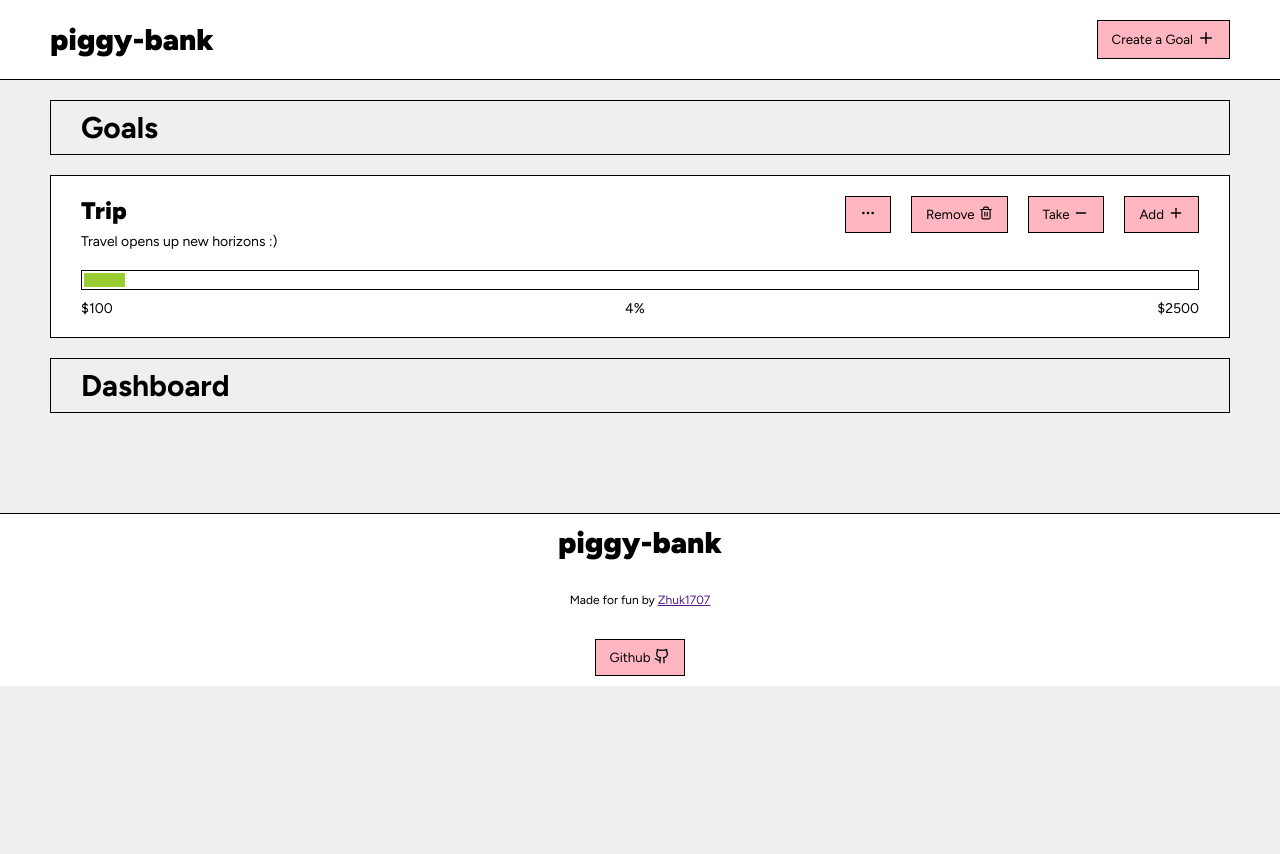
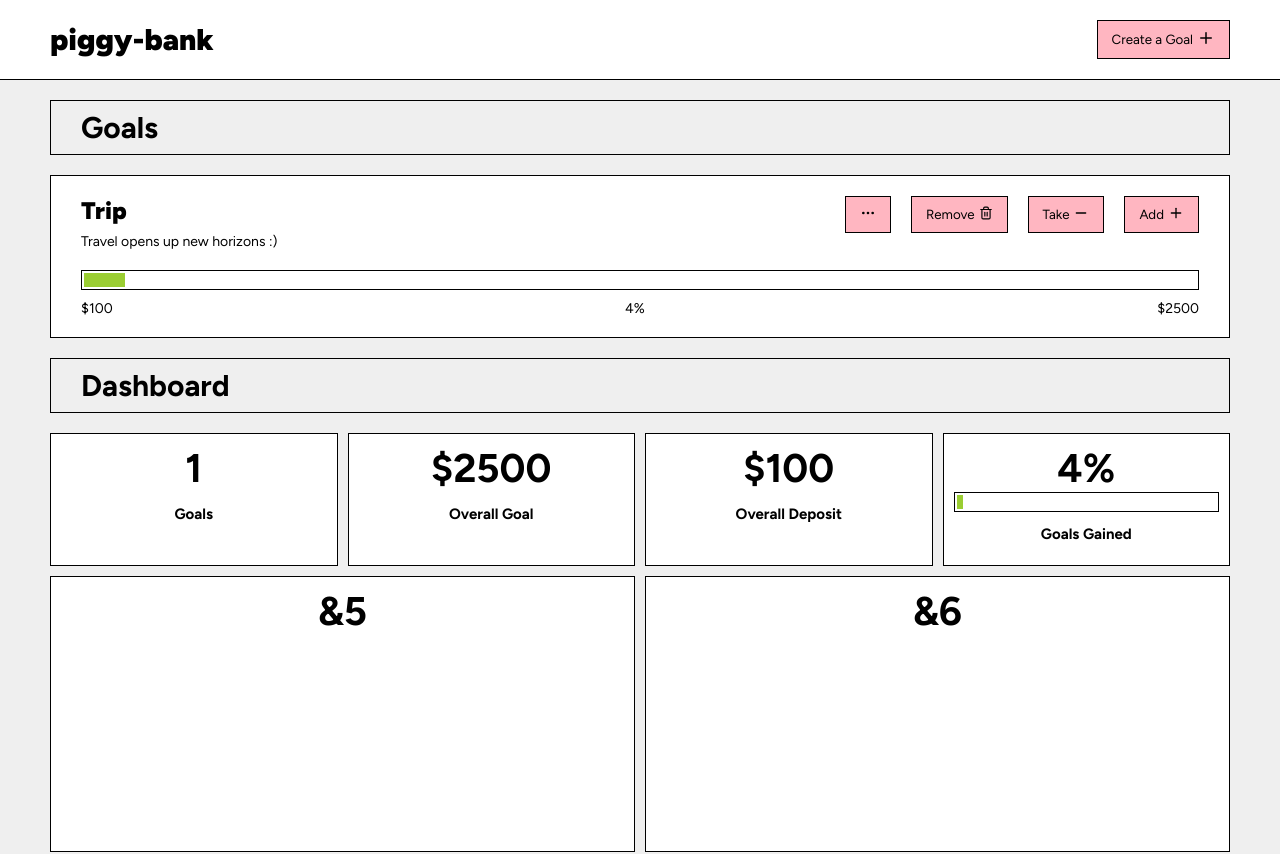
Before and after one commit to zhuk1707/piggy-bank-app, a React (Vite) app: page / in a window 1280 px wide. Shown: the top 854 px of the page. Before the commit the page ends 800 px from the top, so only its background shows below. Built offline with nearby package versions, Linux system fonts and the light colour scheme.

Commit message:
feat: Dashboard parts

```diff
--- a/src/components/Dashboard/Dashboard.tsx
+++ b/src/components/Dashboard/Dashboard.tsx
@@ -1,9 +1,12 @@
 import SectionTitle from "../SectionTitle/SectionTitle.tsx";
+import DashboardGrid from "./DashboardGrid/DashboardGrid.tsx";
 
 export default function Dashboard() {
   return (
     <>
       <SectionTitle>Dashboard</SectionTitle>
+
+      <DashboardGrid/>
     </>
   )
 }
--- /dev/null
+++ b/src/components/Dashboard/DashboardGrid/DashboardGrid.module.css
@@ -0,0 +1,52 @@
+.gridContainer > div {
+  border: 1px solid black;
+  background: #fff;
+  padding: 1rem;
+  display: flex;
+  flex-direction: column;
+  align-items: center;
+}
+
+.gridContainer > div > h1 {
+  font-size: 4rem;
+  margin: 0;
+  padding: 0;
+}
+
+
+.gridContainer {
+  display: grid;
+  gap: 1rem;
+  grid-template-columns: repeat(4,1fr);
+  grid-template-rows: repeat(3, 1fr);
+  grid-template-areas:
+    "item1 item2 item3 item4"
+    "item5 item5 item6 item6"
+    "item5 item5 item6 item6"
+}
+
+.item1 {
+  grid-area: item1;
+}
+
+.item2 {
+  grid-area: item2;
+}
+
+.item3 {
+  grid-area: item3;
+}
+
+.item4 {
+  grid-area: item4;
+}
+
+
+.item5 {
+  grid-area: item5;
+}
+
+
+.item6 {
+  grid-area: item6;
+}
--- /dev/null
+++ b/src/components/Dashboard/DashboardGrid/DashboardGrid.tsx
@@ -0,0 +1,62 @@
+import styles from './DashboardGrid.module.css'
+import {useContext} from "react";
+import AppContext from "../../../main.tsx";
+import sumProperty from "../../../utils/sumProperty.ts";
+import getPercentage from "../../../utils/getPercentage.ts";
+import formatNumber from "../../../utils/formatNumber.ts";
+import ProgressBar from "../../ProgressBar/ProgressBar.tsx";
+
+export default function DashboardGrid() {
+  const context = useContext(AppContext)
+
+  if (!context) {
+    throw new Error("AppContext must be used within an AppProvider")
+  }
+
+  const {state} = context
+  const {goals} = context.state.goalsList
+
+  const overallGoalsValue = sumProperty(goals, "goal")
+  const overallDeposit = sumProperty(goals, "deposit")
+  const percentage = (overallGoalsValue > 0 && overallDeposit > 0)
+    ? formatNumber(getPercentage(overallGoalsValue, overallDeposit))
+    : 0
+
+  return (
+    <div className={styles.gridContainer}>
+      <div className={styles.item1}>
+        <h1>{state.goalsList.goalsCount}</h1>
+        <h2>Goals</h2>
+      </div>
+
+      <div className={styles.item2}>
+        <h1>
+          ${overallGoalsValue}
+        </h1>
+        <h2>Overall Goal</h2>
+      </div>
+
+      <div className={styles.item3}>
+        <h1>
+          ${overallDeposit}
+        </h1>
+        <h2>Overall Deposit</h2>
+      </div>
+
+      <div className={styles.item4}>
+        <h1>
+          {percentage}%
+        </h1>
+
+        <ProgressBar goal={overallGoalsValue} deposit={overallDeposit}/>
+
+        <h2>Goals Gained</h2>
+      </div>
+      <div className={styles.item5}>
+        <h1>&5</h1></div>
+      <div className={styles.item6}>
+        <h1>&6</h1></div>
+    </div>
+
+  )
+}
--- a/src/main.tsx
+++ b/src/main.tsx
@@ -2,7 +2,7 @@ import React, {createContext, type ReactNode, StrictMode, useReducer} from 'reac
 import {createRoot} from 'react-dom/client'
 import App from './App.tsx'
 
-type Goal = {
+export type Goal = {
   id: string,
   title: string,
   subtitle?: string,
--- /dev/null
+++ b/src/utils/sumProperty.ts
@@ -0,0 +1,12 @@
+import type {Goal} from "../main.tsx";
+
+
+const sumProperty = (array: Goal[], property: keyof Goal): number => {
+  return array.reduce((total, item) => {
+    const value = item[property];
+    return typeof value === "number" ? total + value : total;
+  }, 0);
+};
+
+
+export default sumProperty;
```
